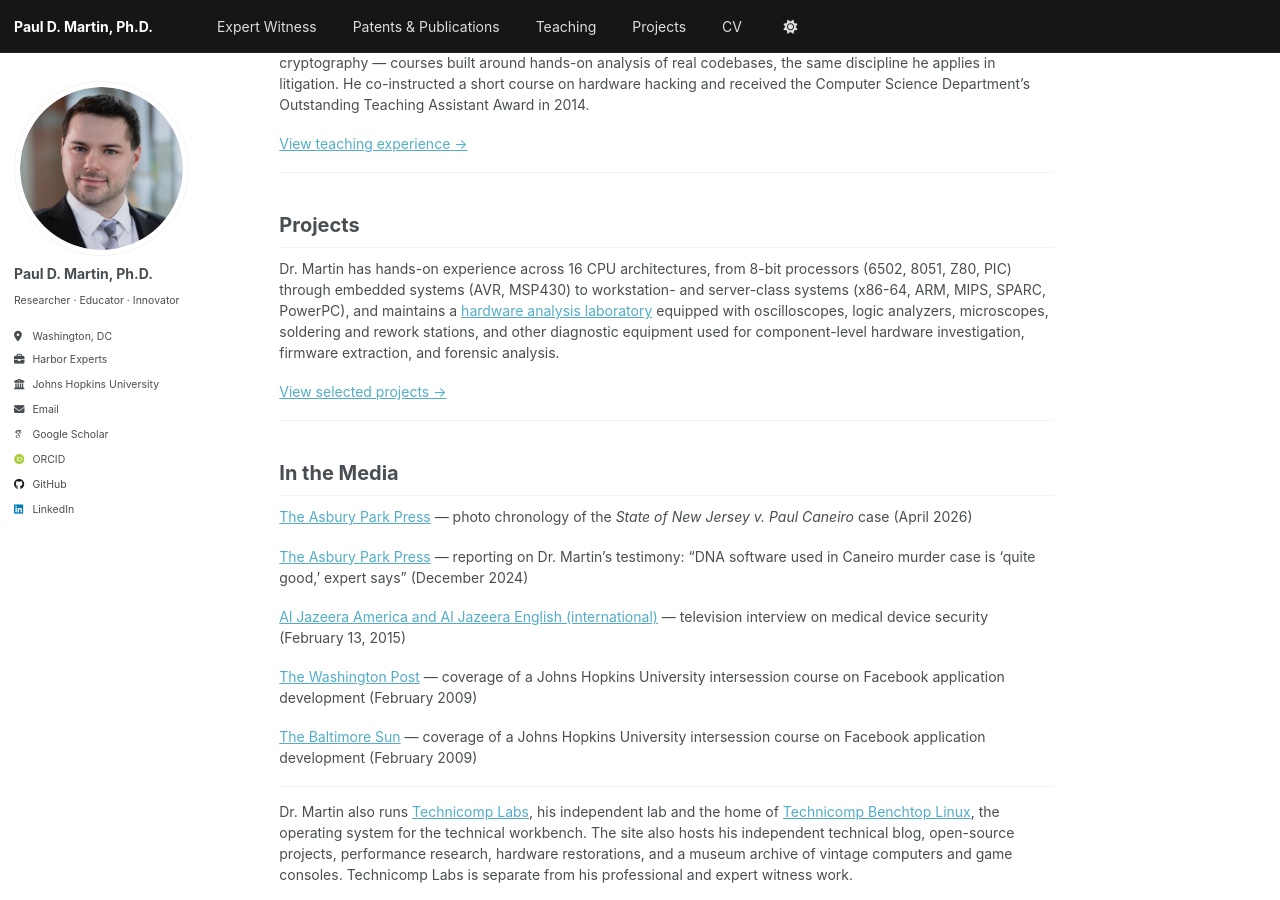
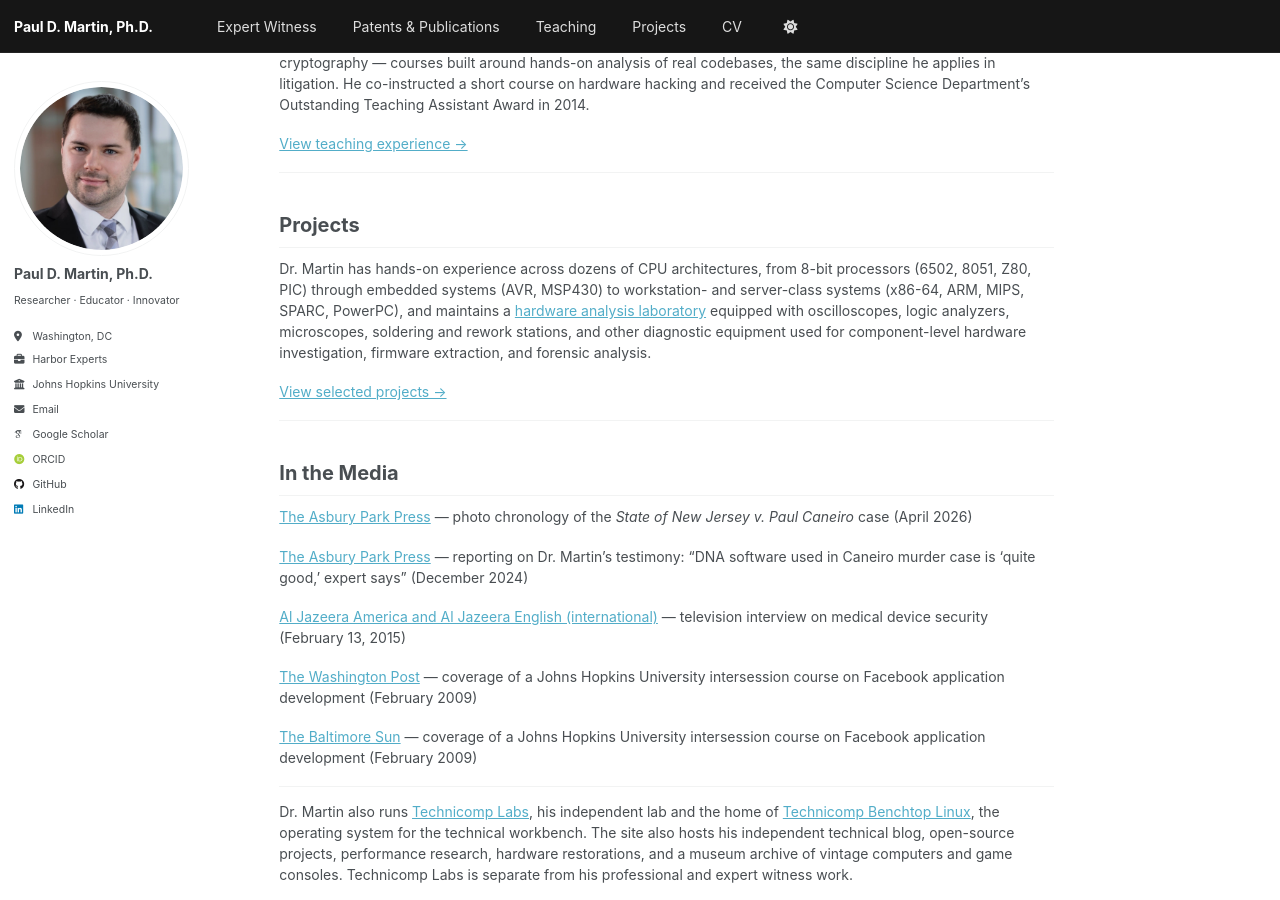
Before and after one commit to pauldmartinphd/pauldmartinphd.github.io, a Jekyll site: the page built from _pages/about.md, in a window 1280 px wide and 900 px high, scrolled down 1436 px. Built offline with Jekyll 4.4.1, drawn with Linux system fonts in a browser that asks for light colours; some web fonts are replaced.

Commit message:
Architecture count: dozens

```diff
--- a/_pages/about.md
+++ b/_pages/about.md
@@ -56,7 +56,7 @@
 
 ## Projects
 
-Dr. Martin has hands-on experience across 16 CPU architectures, from 8-bit processors (6502, 8051, Z80, PIC) through embedded systems (AVR, MSP430) to workstation- and server-class systems (x86-64, ARM, MIPS, SPARC, PowerPC), and maintains a [hardware analysis laboratory](/portfolio/#lab) equipped with oscilloscopes, logic analyzers, microscopes, soldering and rework stations, and other diagnostic equipment used for component-level hardware investigation, firmware extraction, and forensic analysis.
+Dr. Martin has hands-on experience across dozens of CPU architectures, from 8-bit processors (6502, 8051, Z80, PIC) through embedded systems (AVR, MSP430) to workstation- and server-class systems (x86-64, ARM, MIPS, SPARC, PowerPC), and maintains a [hardware analysis laboratory](/portfolio/#lab) equipped with oscilloscopes, logic analyzers, microscopes, soldering and rework stations, and other diagnostic equipment used for component-level hardware investigation, firmware extraction, and forensic analysis.
 
 [View selected projects &rarr;](/portfolio/)
 
```
